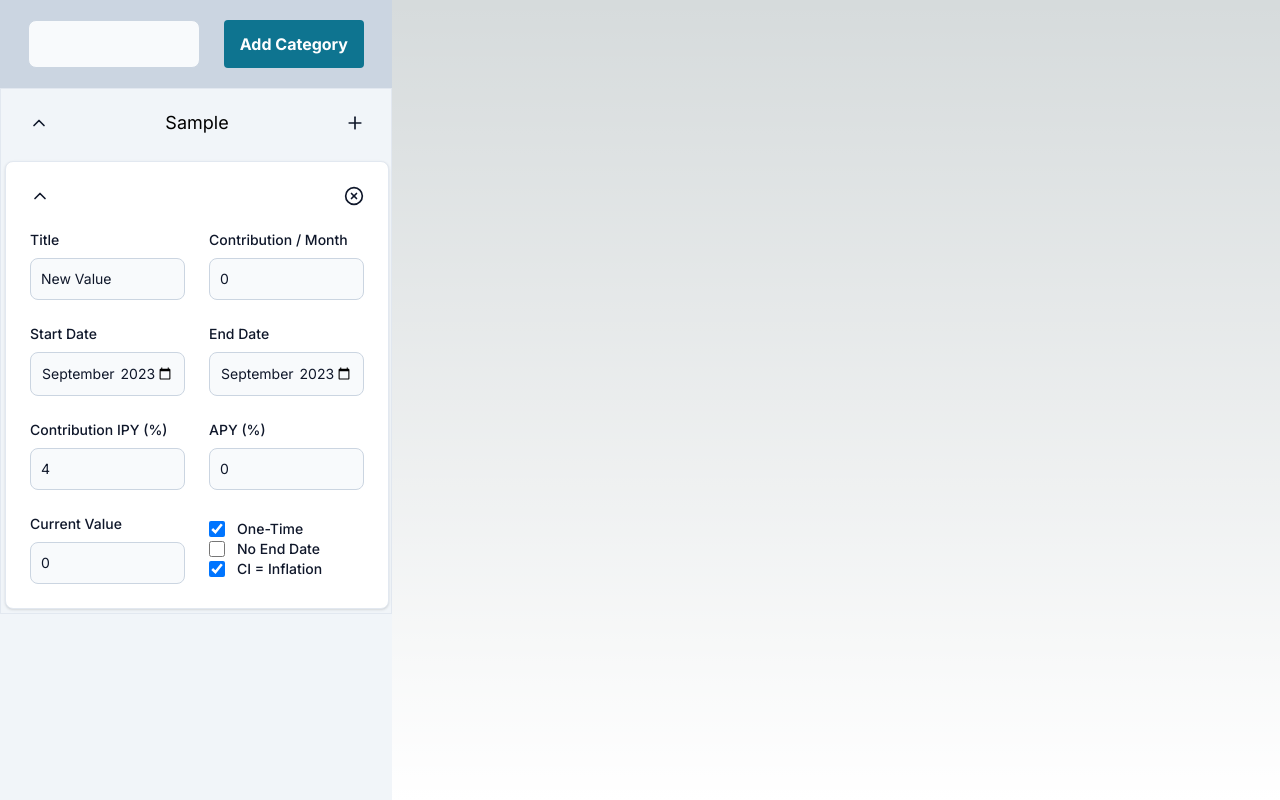
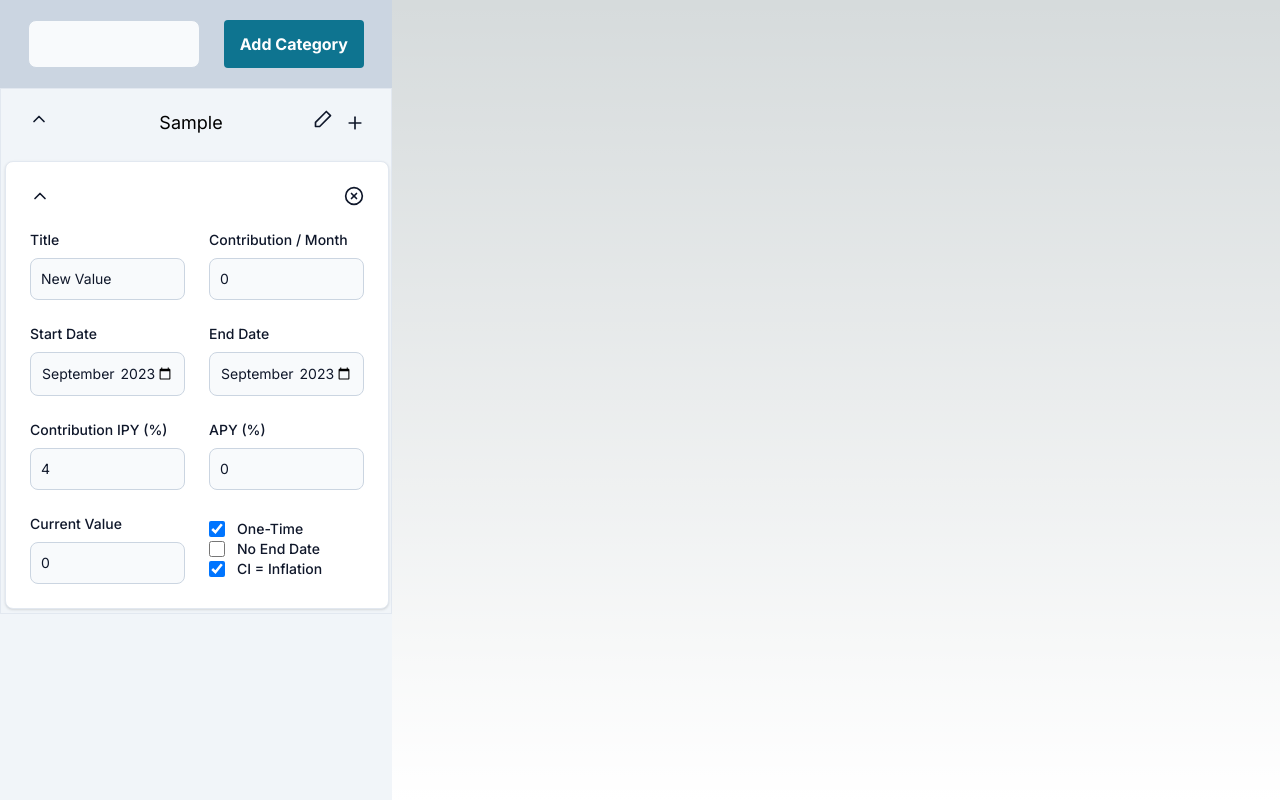
Before and after one commit to SgtMilk/fin-planning, a Next.js app: page / in a window 1280 px wide. Both pictures are taken after typing "Sample" into the empty fields and a click on the button "Add Category". Built offline with nearby package versions, Linux system fonts and the light colour scheme.

Commit message:
added edit title section feature

```diff
--- a/components/Base/SvgIcon.tsx
+++ b/components/Base/SvgIcon.tsx
@@ -2,7 +2,7 @@ import React from "react";
 
 export interface SvgIconProps {
   handleFunction: () => void;
-  component: Array<React.ReactElement>;
+  component: React.ReactNode;
 }
 
 export const CaretIcon = ({
@@ -47,10 +47,30 @@ export const AddIcon = ({ addFunction }: { addFunction: () => void }) => {
   return <SvgIcon {...props} />;
 };
 
-const SvgIcon = ({ handleFunction, component }: SvgIconProps) => (
+export const EditIcon = ({
+  isEdit,
+  editFunction,
+}: {
+  isEdit: boolean;
+  editFunction: () => void;
+}) => {
+  const props = {
+    handleFunction: editFunction,
+    component: [
+      isEdit ? (
+        <polyline points="20 6 9 17 4 12" key="check"></polyline>
+      ) : (
+        <polygon points="16,3 21,8 8,21 3,21 3,16 16,3" key="pencil"></polygon>
+      ),
+    ],
+  };
+  return <SvgIcon {...props} />;
+};
+
+export const SvgIcon = ({ handleFunction, component }: SvgIconProps) => (
   <button onClick={handleFunction}>
     <svg
-      className="w-5 h-5 dark:text-white stroke-slate-900"
+      className="flex align-center justify-center w-5 h-5 dark:text-white stroke-slate-900"
       xmlns="http://www.w3.org/2000/svg"
       width="24"
       height="24"
--- a/components/BoxScroller/BoxScroller.tsx
+++ b/components/BoxScroller/BoxScroller.tsx
@@ -3,7 +3,7 @@
 import React, { useEffect, useRef, useState } from "react";
 import { ConnectedDateValueBox } from "../DateValueBox/ConnectedDateValueBox";
 import { useInputValueContext } from "@/data";
-import { AddIcon, CaretIcon, DropTarget } from "../Base";
+import { AddIcon, CaretIcon, DropTarget, EditIcon } from "../Base";
 import { DndProvider } from "react-dnd";
 import { HTML5Backend } from "react-dnd-html5-backend";
 import { getInvestmentBalanceSheet } from "@/data/processingFunctions";
@@ -90,19 +90,53 @@ interface BoxScrollerSectionProps {
 
 const BoxScrollerSection = ({ title }: BoxScrollerSectionProps) => {
   const [isOpen, setIsOpen] = useState<boolean>(true);
-  const { getInputValueKeysByType, addEmptyInputValue } =
+  const [isEdit, setIsEdit] = useState<boolean>(false);
+  const titleRef = useRef<string>(title);
+  const { getInputValueKeysByType, addEmptyInputValue, editSectionTitle } =
     useInputValueContext();
 
   const keys = getInputValueKeysByType(title);
+
+  const editFunction = () => {
+    setIsEdit(!isEdit);
+    if (isEdit) editSectionTitle(title, titleRef.current);
+  };
 
   return (
     <DropTarget type={title}>
       <div className="border border-slate-200">
         <div className="px-1 py-5 text-lg">
           <div className="flex flex-row justify-between w-96 px-6">
-            <CaretIcon {...{ isOpen, setIsOpen }} />
-            <p>{title}</p>
-            <AddIcon addFunction={() => addEmptyInputValue(title)} />
+            <div className="w-10">
+              <CaretIcon {...{ isOpen, setIsOpen }} />
+            </div>
+
+            <form
+              className="h-7 overflow-none"
+              onSubmit={(e: any) => {
+                editFunction();
+                return e.preventDefault();
+              }}
+            >
+              {isEdit ? (
+                <input
+                  defaultValue={title}
+                  className="text-center"
+                  onChange={(e: any) => {
+                    titleRef.current = e.target.value;
+                  }}
+                />
+              ) : (
+                <p>{title}</p>
+              )}
+            </form>
+
+            <div className="flex flex-row">
+              <div className={`pr-3${isEdit ? " mt-1" : ""}`}>
+                <EditIcon isEdit={isEdit} editFunction={editFunction} />
+              </div>
+              <AddIcon addFunction={() => addEmptyInputValue(title)} />
+            </div>
           </div>
         </div>
         {isOpen
--- a/data/InputValueContext.tsx
+++ b/data/InputValueContext.tsx
@@ -46,6 +46,7 @@ enum ReducerTypes {
   ADD_INPUT_VALUE,
   MODIFY_INPUT_VALUE,
   DELETE_INPUT_VALUE,
+  EDIT_SECTION_TITLE,
 }
 
 interface InputValueAction {
@@ -67,6 +68,7 @@ interface ContextFunctions {
     value: string | number
   ) => void;
   deleteInputValue: (id: string) => void;
+  editSectionTitle: (oldValue: string, newValue: string) => void;
   getInputValue: (id: string) => InputValue;
   getInputValueKeys: () => Array<string>;
   getInputValueKeysByType: (type: string) => Array<string>;
@@ -116,6 +118,13 @@ const InputValuesReducer = (
       }
       return state;
 
+    case ReducerTypes.EDIT_SECTION_TITLE:
+      for (let key in state) {
+        if (state[key].Type === action.data.oldValue)
+          state[key].Type = action.data.newValue;
+      }
+      return { ...state };
+
     default:
       return state;
   }
@@ -156,6 +165,12 @@ export const InputValueProvider = ({ children }: { children: ReactNode }) => {
 
     deleteInputValue: (id: string) =>
       dispatch({ type: ReducerTypes.DELETE_INPUT_VALUE, data: id }),
+
+    editSectionTitle: (oldValue: string, newValue: string) =>
+      dispatch({
+        type: ReducerTypes.EDIT_SECTION_TITLE,
+        data: { oldValue, newValue },
+      }),
 
     modifyInputValue: (id: string, key: string, value: string | number) =>
       dispatch({
```
